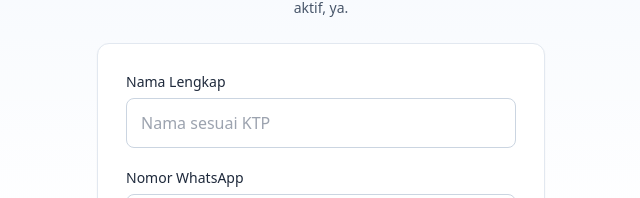
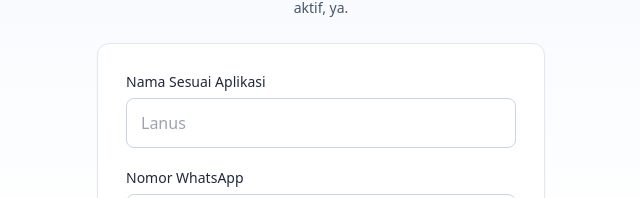
Before and after one commit to RizkySix/frexor-hrd, a Next.js app: page /driver-sizes in a window 1280 px wide. Shown: the part 165-363 px from the top of the page, without its empty margins (319-959 px from the left). Built offline with nearby package versions, Linux system fonts and the light colour scheme.

Commit message:
fix: name

```diff
--- a/app/driver-sizes/driver-size-form.tsx
+++ b/app/driver-sizes/driver-size-form.tsx
@@ -100,14 +100,14 @@ export function DriverSizeForm() {
           htmlFor="driver-name"
           className="block text-sm font-medium text-slate-800"
         >
-          Nama Lengkap
+          Nama Sesuai Aplikasi
         </label>
         <input
           id="driver-name"
           type="text"
           value={name}
           onChange={(e) => setName(e.target.value)}
-          placeholder="Nama sesuai KTP"
+          placeholder="Lanus"
           maxLength={100}
           className={`mt-1.5 block w-full rounded-lg border px-3.5 py-3 text-base text-slate-900 focus:outline-none focus:ring-2 ${
             errors.name
```
